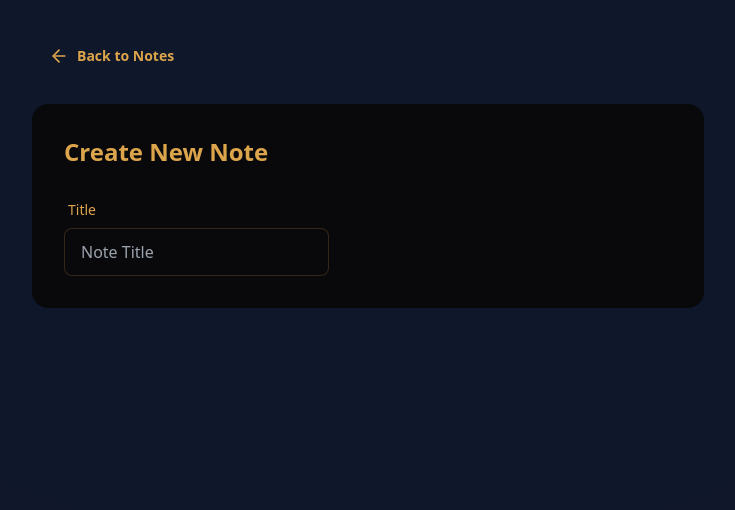
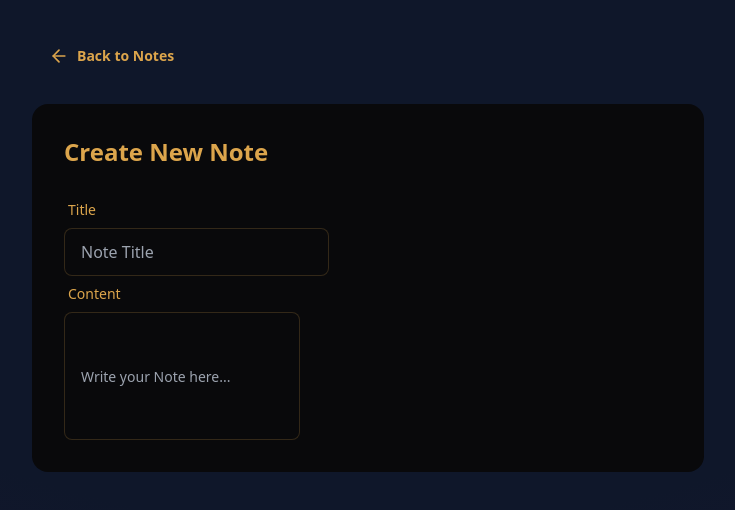
Before and after one commit to mohammeds123/Thinkboard---MERN-Stack, a React (Vite) app in the folder MERN-THINKBOARD-PROJECT/frontend/vite-project/: page /create in a window 1280 px wide. Shown: the top 510 px of the page, without its empty margins (272-1007 px from the left). Built offline with nearby package versions, Linux system fonts and the light colour scheme.

Commit message:
Created input for content of the note for user

```diff
--- a/MERN-THINKBOARD-PROJECT/frontend/vite-project/src/pages/CreatePage.jsx
+++ b/MERN-THINKBOARD-PROJECT/frontend/vite-project/src/pages/CreatePage.jsx
@@ -32,6 +32,18 @@ const CreatePage = () => {
                   onChange={(e) => setTitle(e.target.value)}
                   />
                 </div>
+
+                <div ClassName="form-control mb-4">
+                  <label className="label">
+                    <span className="label-text">Content</span>
+                  </label>
+                  <input type ="text"
+                  placeholder="Write your Note here..."
+                  className="textarea textarea-bordered h-32"
+                  value={content}
+                  onChange={(e) => setContent(e.target.value)}
+                  />
+                </div>
               </form>
             </div>
           </div>
```
